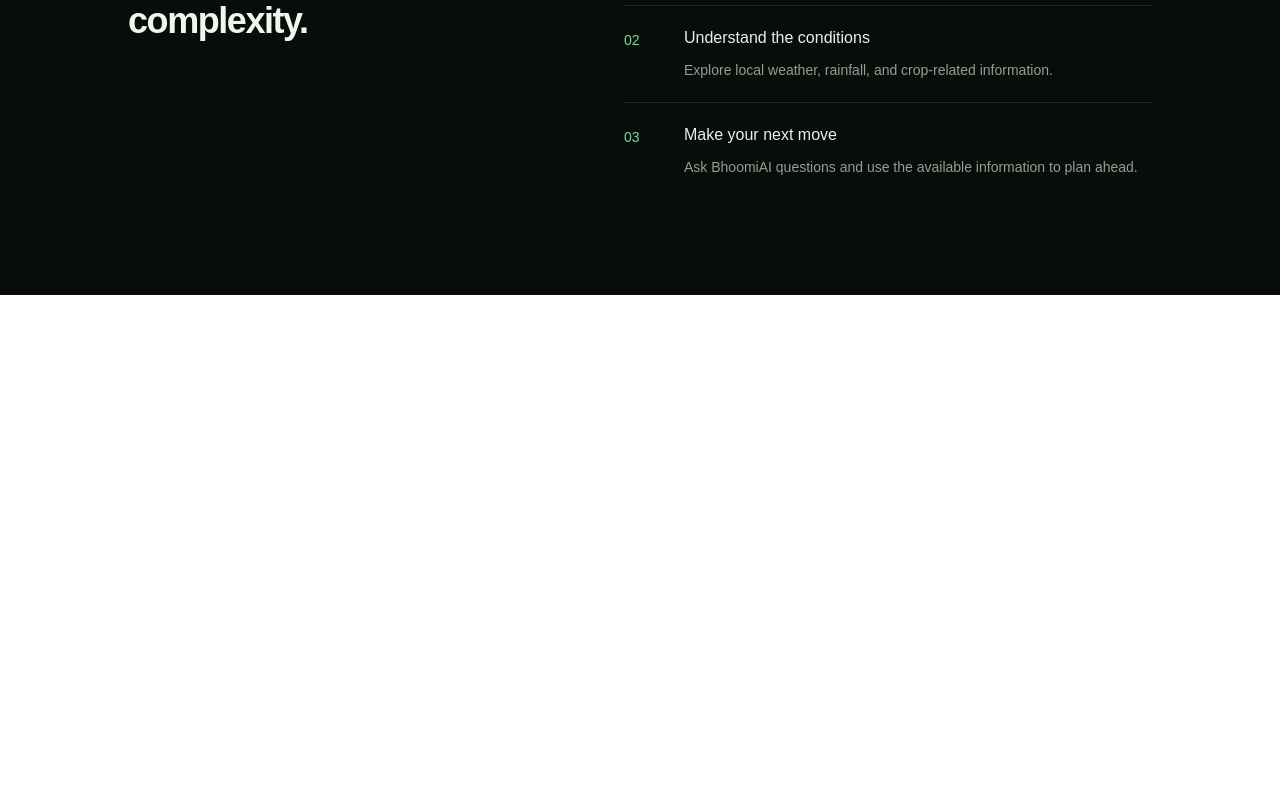
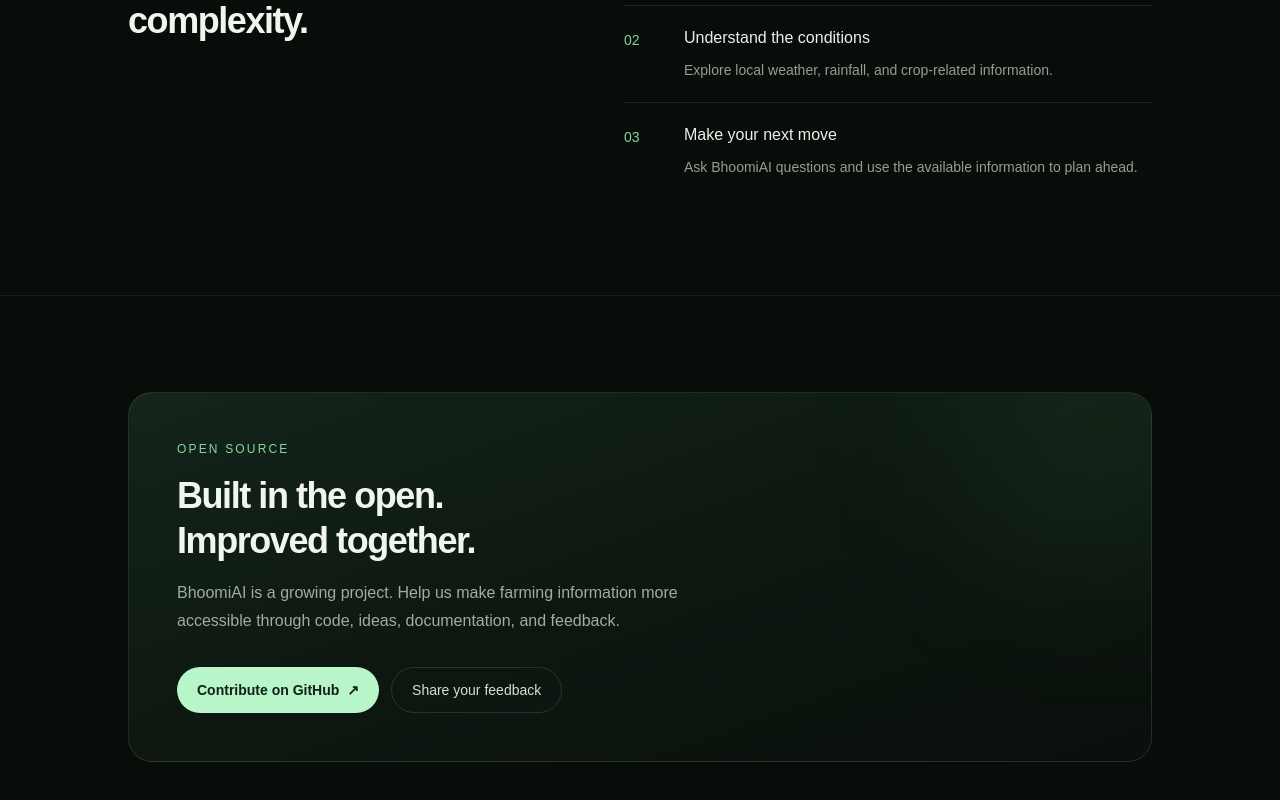
Before and after one commit to Tsaishashanth/BhoomiAI, a Next.js app: page / in a window 1280 px wide. Shown: the part 1497-2297 px from the top of the page. Before the commit the page ends 1792 px from the top, so only its background shows below. Built offline with nearby package versions, Linux system fonts and the light colour scheme.

Commit message:
feat: add contribute hero ui

```diff
--- a/app/page.tsx
+++ b/app/page.tsx
@@ -2,7 +2,7 @@
 import Hero from "@/components/Hero";
 import ProductPreview from "@/components/ProductPreview";
 import HowItWorks from "@/components/HowItWorks";
-
+import Project from "@/components/Project";
 
 export default function Home() {
 return ( <main className="relative min-h-screen overflow-hidden bg-[#080D0A] text-[#F1F5F0]">
@@ -10,7 +10,7 @@
 <Hero />
 <ProductPreview />
 <HowItWorks />
-
+<Project />
 </main>
 );
 }
--- /dev/null
+++ b/components/Project.tsx
@@ -0,0 +1,48 @@
+export default function Project() {
+  return (
+    <section
+      id="contribute"
+      className="relative z-[1] border-t border-white/[0.07] px-5 py-20 sm:px-8 sm:py-24"
+    >
+      <div className="relative mx-auto max-w-5xl overflow-hidden rounded-3xl border border-white/[0.1] bg-gradient-to-br from-[#14251A] via-[#0D1710] to-[#0A100C] p-7 sm:p-12">
+        <div className="pointer-events-none absolute -right-20 -top-24 h-64 w-64 rounded-full bg-[#69D98C]/10 blur-[90px]" />
+
+        <div className="relative max-w-2xl">
+          <p className="text-xs font-medium uppercase tracking-[0.18em] text-[#85D99F]">
+            Open source
+          </p>
+
+          <h2 className="mt-4 text-3xl font-semibold leading-tight tracking-[-0.04em] text-[#F1F5F0] sm:text-4xl">
+            Built in the open.
+            <br />
+            Improved together.
+          </h2>
+
+          <p className="mt-4 max-w-xl text-sm leading-7 text-[#A0ADA2] sm:text-base">
+            BhoomiAI is a growing project. Help us make farming information
+            more accessible through code, ideas, documentation, and feedback.
+          </p>
+
+          <div className="mt-8 flex flex-wrap gap-3">
+            <a
+              href="https://github.com/"
+              target="_blank"
+              rel="noopener noreferrer"
+              className="inline-flex items-center gap-2 rounded-full bg-[#B8F5C8] px-5 py-3 text-sm font-semibold text-[#102116] transition hover:bg-[#D0FFDB]"
+            >
+              Contribute on GitHub
+              <span aria-hidden="true">↗</span>
+            </a>
+
+            <a
+              href="#testimonials"
+              className="inline-flex items-center rounded-full border border-white/[0.12] px-5 py-3 text-sm font-medium text-[#D5DFD6] transition hover:border-white/25 hover:bg-white/[0.04]"
+            >
+              Share your feedback
+            </a>
+          </div>
+        </div>
+      </div>
+    </section>
+  );
+}
```
